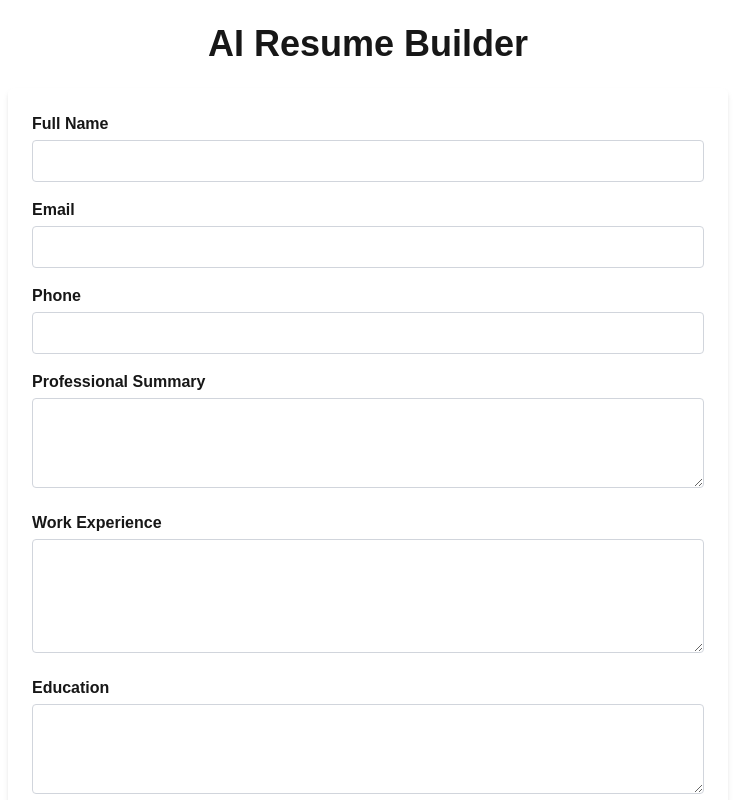
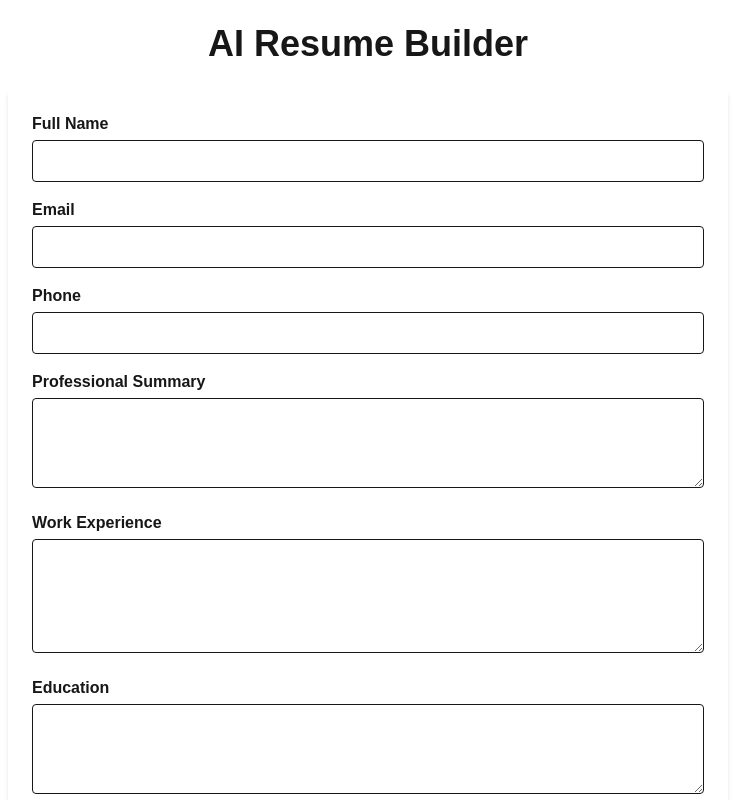
Before and after one commit to kanakkChauhan/ai-resume-builder, a Next.js app: page / in a window 1280 px wide. Shown: the top 800 px of the page, without its empty margins (272-1007 px from the left). Built offline with nearby package versions, Linux system fonts and the light colour scheme.

Commit message:
Update input border color to black

```diff
--- a/next.config.ts
+++ /dev/null
@@ -1,8 +0,0 @@
-import type { NextConfig } from "next";
-
-const nextConfig: NextConfig = {
-  /* config options here */
-  reactStrictMode: true,
-};
-
-export default nextConfig;
--- a/src/pages/index.tsx
+++ b/src/pages/index.tsx
@@ -85,7 +85,7 @@ export default function Home() {
             required
             value={formData.name}
             onChange={handleChange}
-            className="w-full border border-gray-300 rounded px-3 py-2"
+            className="w-full border border-black-300 rounded px-3 py-2"
           />
         </div>
 
@@ -101,7 +101,7 @@ export default function Home() {
             required
             value={formData.email}
             onChange={handleChange}
-            className="w-full border border-gray-300 rounded px-3 py-2"
+            className="w-full border border-black-300 rounded px-3 py-2"
           />
         </div>
 
@@ -117,7 +117,7 @@ export default function Home() {
             required
             value={formData.phone}
             onChange={handleChange}
-            className="w-full border border-gray-300 rounded px-3 py-2"
+            className="w-full border border-black-300 rounded px-3 py-2"
           />
         </div>
 
@@ -133,7 +133,7 @@ export default function Home() {
             rows={3}
             value={formData.summary}
             onChange={handleChange}
-            className="w-full border border-gray-300 rounded px-3 py-2"
+            className="w-full border border-black-300 rounded px-3 py-2"
           />
         </div>
 
@@ -149,7 +149,7 @@ export default function Home() {
             rows={4}
             value={formData.experience}
             onChange={handleChange}
-            className="w-full border border-gray-300 rounded px-3 py-2"
+            className="w-full border border-black-300 rounded px-3 py-2"
           />
         </div>
 
@@ -165,7 +165,7 @@ export default function Home() {
             rows={3}
             value={formData.education}
             onChange={handleChange}
-            className="w-full border border-gray-300 rounded px-3 py-2"
+            className="w-full border border-black-300 rounded px-3 py-2"
           />
         </div>
 
@@ -181,7 +181,7 @@ export default function Home() {
             required
             value={formData.skills}
             onChange={handleChange}
-            className="w-full border border-gray-300 rounded px-3 py-2"
+            className="w-full border border-black-300 rounded px-3 py-2"
             placeholder="e.g. JavaScript, React, Node.js"
           />
         </div>
--- a/tsconfig.json
+++ b/tsconfig.json
@@ -18,6 +18,6 @@
     }
 
   },
-  "include": ["next-env.d.ts", "**/*.ts", "**/*.tsx"],
+  "include": ["next-env.d.ts", "**/*.ts", "**/*.tsx", "next.config.js"],
   "exclude": ["node_modules"]
 }
```
